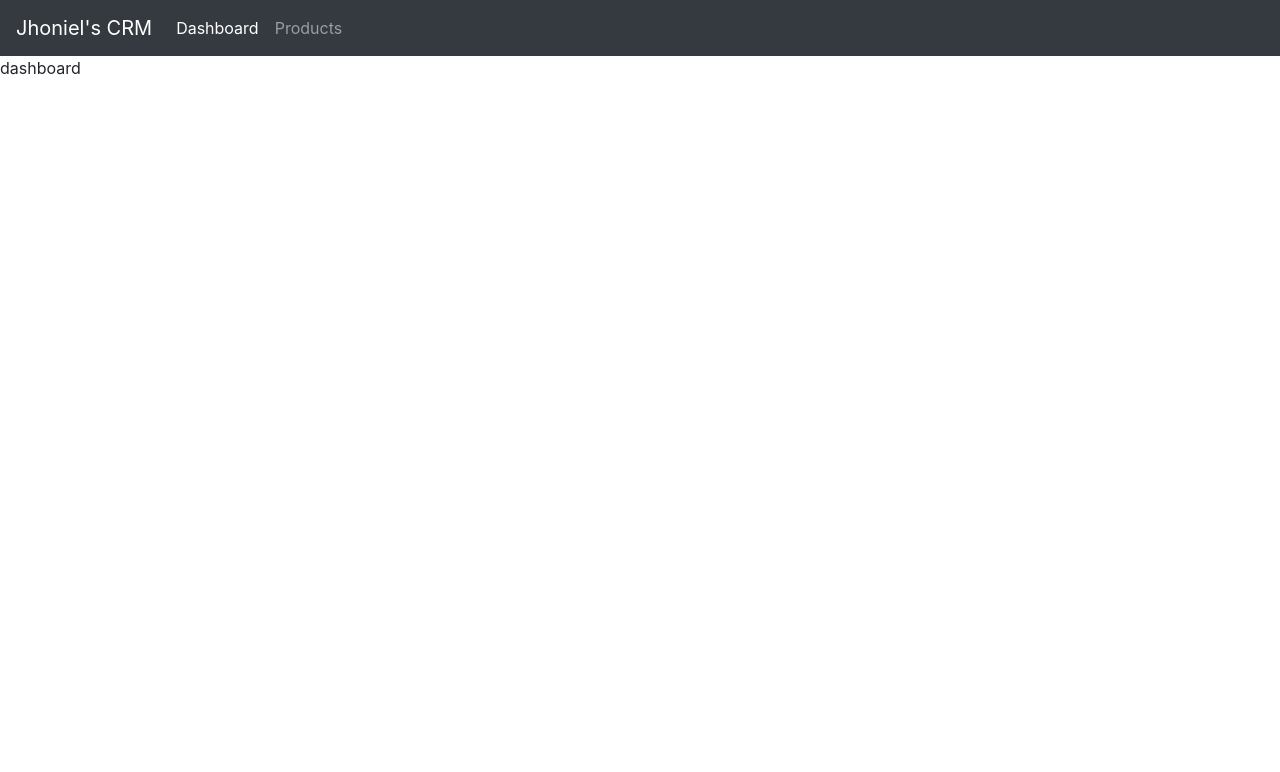
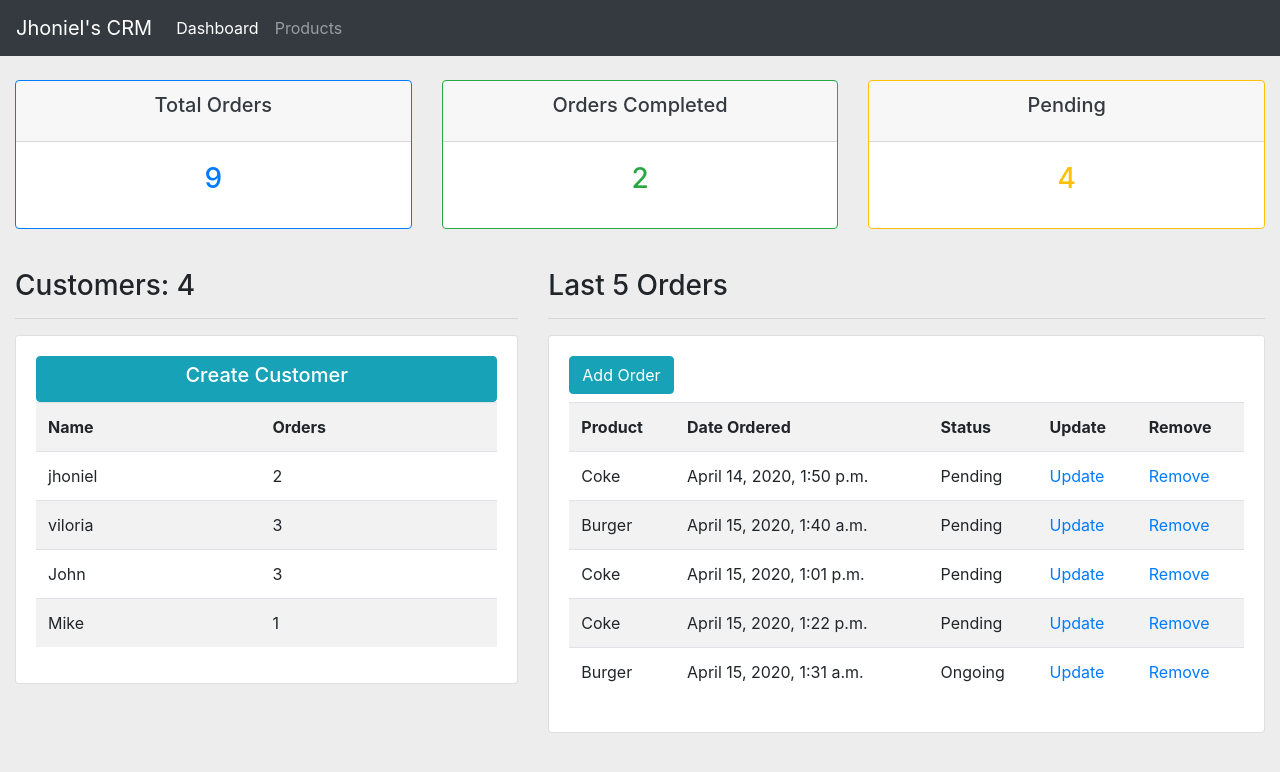
Before and after one commit to jhonielviloria/Django_CRM, a Django app: page /home/ in a window 1280 px wide. Shown: the top 772 px of the page. Run offline with Django 3.2, Linux system fonts and the light colour scheme; data comes from the database, SQL or seed files in the repository; both versions use the stored data as it was after the commit; some libraries are stand-ins or nearby versions.

Commit message:
created pages

```diff
--- a/crm-project/accounts/models.py
+++ b/crm-project/accounts/models.py
@@ -15,6 +15,11 @@ class Customer(models.Model):
     phone = models.CharField(max_length=20)
     def __str__(self):
         return self.name
+
+    @property
+    def orders(self):
+        order_count = self.order_set.all().count()
+        return str(order_count)
 
 class Order(models.Model):
     STATUS_CHOICES = (
--- a/crm-project/accounts/templates/accounts/dashboard.html
+++ b/crm-project/accounts/templates/accounts/dashboard.html
@@ -5,5 +5,88 @@ Home
 {% endblock %}
 
 {% block content %}
-    <p>dashboard</p>
+<div class="container-fluid">
+    <br>
+    <div class="row">
+        <div class="col col-md">
+            <div class="card border-primary text-center text-dark mb-3" id="total-orders">
+                <div class="card-header">
+                    <h5 class="card-title">Total Orders</h5>
+                </div>
+                <div class="card-body text-primary">
+                    <h3 class="card-title">{{ total_order }}</h3>
+                </div>
+            </div>
+        </div>
+        <div class="col col-md">
+            <div class="card border-success text-center text-dark mb-3" id="total-orders">
+                <div class="card-header">
+                    <h5 class="card-title">Orders Completed</h5>
+                </div>
+                <div class="card-body text-success">
+                    <h3 class="card-title">{{ completed_order }}</h3>
+                </div>
+            </div>
+        </div>
+        <div class="col col-md">
+            <div class="card border-warning text-center text-dark mb-3" id="total-orders">
+                <div class="card-header">
+                    <h5 class="card-title">Pending</h5>
+                </div>
+                <div class="card-body text-warning">
+                    <h3 class="card-title">{{ pending_order }}</h3>
+                </div>
+            </div>
+        </div>
+    </div>
+</div>
+<br>
+<div class="container-fluid">
+    <div class="row">
+        <div class="col col-md-5">
+            <h3>Customers: {{ total_customer }} </h3>
+            <hr>
+            <div class="card card-body">
+                <a href="{% url "create_customer" %}" class="btn btn-info" role="button"><h5>Create Customer</h5></a>
+                <table class="table table-striped">
+                    <tr>
+                        <th>Name</th>
+                        <th>Orders</th>
+                    </tr>
+                    {% for customer in customer_list %}
+                        <tr>
+                            <td>{{ customer.name }}</td>
+                            <td>{{ customer.orders }} </td>
+                        </tr>
+                    {% endfor %}
+                </table>
+            </div>
+        </div>
+        <div class="col col-md-7">
+            <h3>Last 5 Orders</h3>
+            <hr>
+            <div class="card card-body">
+                <h5><a href="{% url "create_order" %}" class="btn btn-info" role="button">Add Order</a></h5>
+                <table class="table table-striped">
+                    <tr>
+                        <th>Product</th>
+                        <th>Date Ordered</th>
+                        <th>Status</th>
+                        <th>Update</th>
+                        <th>Remove</th>
+                    </tr>
+                    {% for order in last5_order %}
+                        <tr>
+                            <td>{{ order.item }}</td>
+                            <td>{{ order.created }} </td>
+                            <td>{{ order.status }} </td>
+                            <td><a href="{% url "update_order" order.id %}">Update</a></td>
+                            <td><a href="">Remove</a></td>
+                        </tr>
+                    {% endfor %}
+                </table>
+            </div>
+        </div>
+    </div>
+</div>
 {% endblock %}
--- a/crm-project/accounts/templates/base.html
+++ b/crm-project/accounts/templates/base.html
@@ -7,8 +7,11 @@
     <script src="https://ajax.googleapis.com/ajax/libs/jquery/3.4.1/jquery.min.js"></script>
     <script src="https://cdnjs.cloudflare.com/ajax/libs/popper.js/1.16.0/umd/popper.min.js"></script>
     <script src="https://maxcdn.bootstrapcdn.com/bootstrap/4.4.1/js/bootstrap.min.js"></script>
+    <style type="text/css">
+        body { background: #EDEDED !important; } /* Adding !important forces the browser to overwrite the default style applied by Bootstrap */
+    </style>
 </head>
-<body>
+<body >
 {% include "navbar.html" %}
 
 {% block content %}
--- a/crm-project/accounts/urls.py
+++ b/crm-project/accounts/urls.py
@@ -4,4 +4,8 @@ from . import views
 urlpatterns = [
     path('home/', views.dashboard, name='dashboard'),
     path('products/', views.products, name='products'),
+    path('create-customer/', views.create_customer, name='create_customer'),
+    path('create-order/', views.create_order, name='create_order'),
+    path('create-product/', views.create_product, name='create_product'),
+    path('update_order/<str:pk>', views.update_order, name='update_order'),
 ]
--- a/crm-project/accounts/views.py
+++ b/crm-project/accounts/views.py
@@ -1,10 +1,85 @@
-from django.shortcuts import render
-
+from django.shortcuts import render, redirect
+from .models import Product, Customer, Order
+from .forms import CreateCustomerForm, OrderForm, ProductForm
 # Create your views here.
 
 def dashboard(request):
-    return render(request, 'accounts/dashboard.html')
+    order_list = Order.objects.all()
+    total_order = order_list.count()
+    completed_order = order_list.filter(status='Completed').count()
+    pending_order = order_list.filter(status='Pending').count()
+    customer_list = Customer.objects.all()
+    total_customer = customer_list.count()
+    last5_order = order_list.order_by('-status')[0:5]
+
+    context = {
+        'total_order': total_order,
+        'completed_order': completed_order,
+        'pending_order': pending_order,
+        'total_customer': total_customer,
+        'customer_list': customer_list,
+        'last5_order': last5_order,
+    }
+    return render(request, 'accounts/dashboard.html', context)
 
 
 def products(request):
-    return render(request, 'accounts/products.html')
+    product_list = Product.objects.all()
+    context = {
+        'product_list': product_list
+    }
+    return render(request, 'accounts/products.html', context)
+
+def create_customer(request):
+    if request.method == 'POST':
+        form = CreateCustomerForm(request.POST)
+        if form.is_valid():
+            form.save()
+            return redirect('/home')
+    else:
+        form = CreateCustomerForm()
+    context = {
+        'form': form
+    }
+    return render(request, 'accounts/create_customer.html', context)
+
+def create_order(request):
+    if request.method == 'POST':
+        form = OrderForm(request.POST)
+        if form.is_valid():
+            form.save()
+            return redirect('/home')
+    else:
+        form = OrderForm()
+    context = {
+        'form': form
+    }
+    return render(request, 'accounts/create_order.html', context)
+
+def create_product(request):
+    if request.method == 'POST':
+        form = ProductForm(request.POST)
+        if form.is_valid():
+            form.save()
+            return redirect('/products')
+    else:
+        form = ProductForm()
+    context = {
+        'form': form
+    }
+    return render(request, 'accounts/create_product.html', context)
+
+def update_order(request, pk):
+    order = Order.objects.get(id=pk)
+    form = OrderForm(instance=order)
+
+    if request.method == 'POST':
+        form = OrderForm(request.POST, instance=order)
+        if form.is_valid():
+            form.save()
+            return redirect('/home')
+
+    context = {
+               'form': form,
+    }
+    return render(request, 'accounts/update_order.html', context)
```
Also changed, not shown: crm-project/accounts/forms.py (added, +17 -0 lines), crm-project/accounts/templates/accounts/create_customer.html (added, +16 -0 lines), crm-project/accounts/templates/accounts/create_order.html (added, +16 -0 lines), crm-project/accounts/templates/accounts/create_product.html (added, +16 -0 lines), crm-project/accounts/templates/accounts/products.html (+22 -1 lines), crm-project/accounts/templates/accounts/update_order.html (added, +16 -0 lines), crm-project/db.sqlite3.
